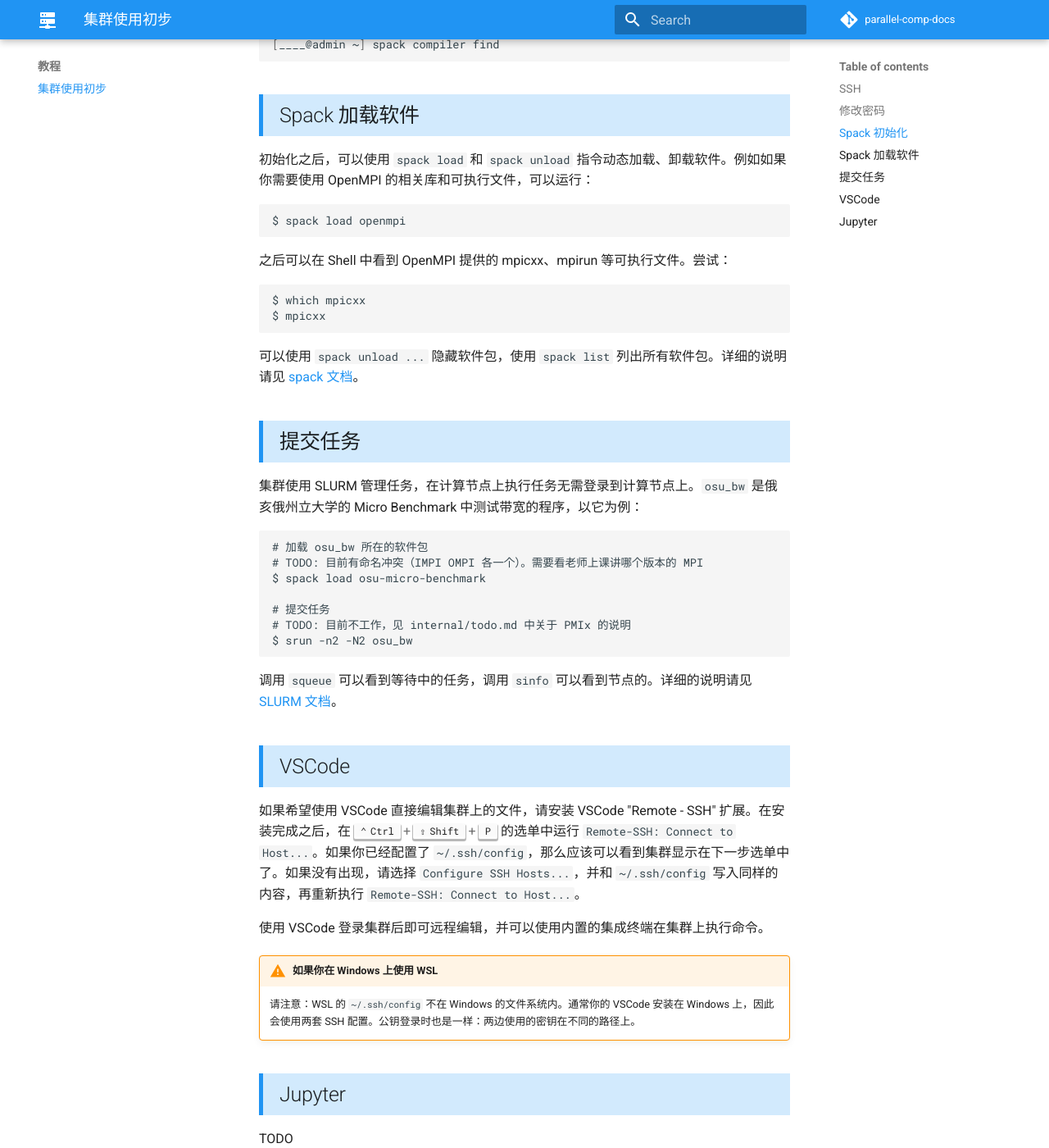
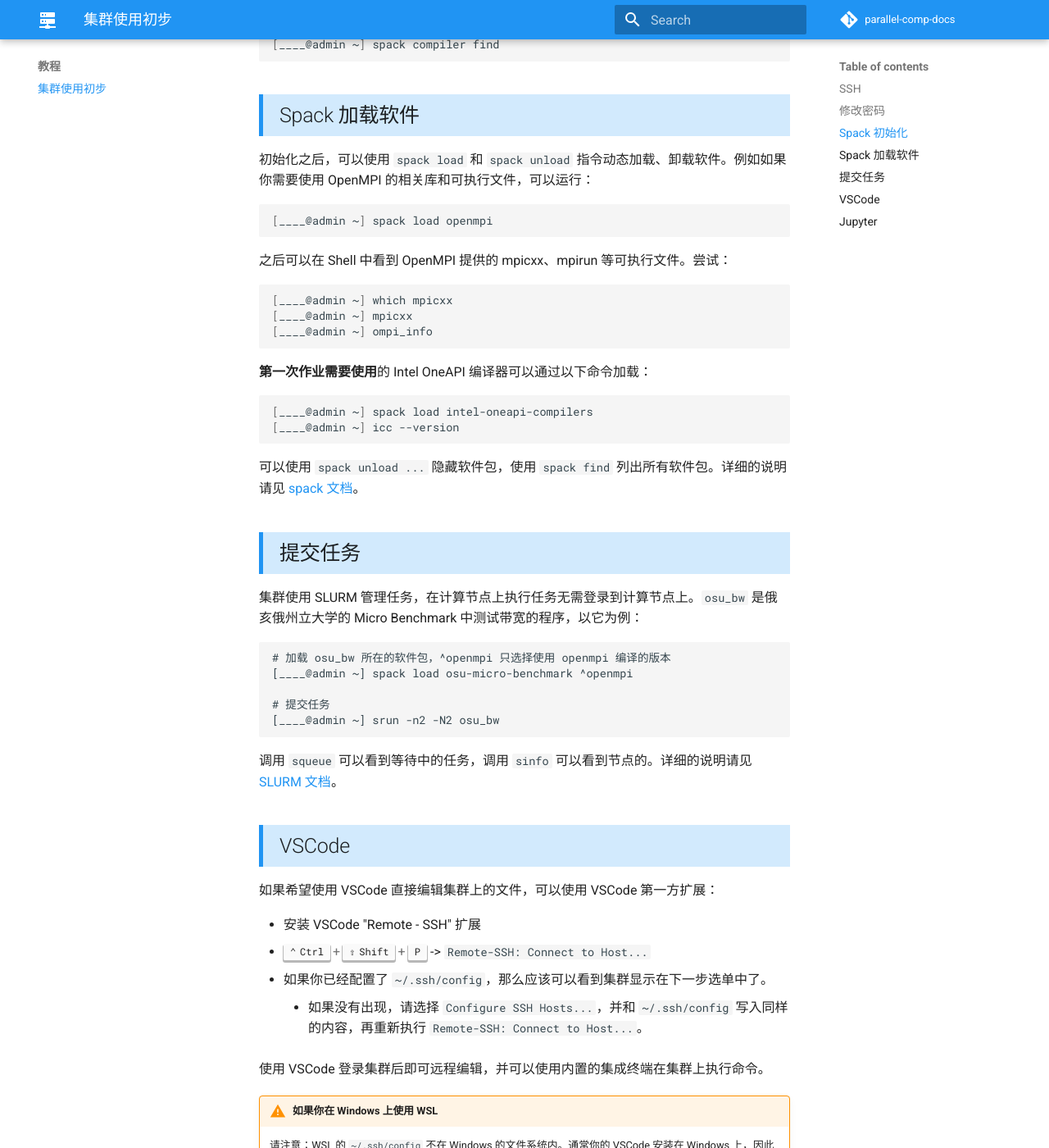
Before and after one commit to CircuitCoder/parallel-comp-docs, an MkDocs documentation site: the page built from docs/intro.md, in a window 1280 px wide and 1400 px high, scrolled down 1298 px. Shown: the whole window at 82% size. Built offline with MkDocs 1.6.1 and Material for MkDocs 9.7.7, drawn with Linux system fonts in a browser that asks for light colours; comment, search, counter and statistics services are not loaded.

Commit message:
Updated intro

````diff
--- a/docs/intro.md
+++ b/docs/intro.md
@@ -44,7 +44,7 @@ Host parallel-comp
 Spack 在初次登录后需要进行一些设置：
 
 ```bash
-[____@admin ~] source /home/software/spack/share/spack/setup-env.sh
+[____@admin ~] source /home/software/spack/share/spack/setup-env.sh # 这一步可能会花一点时间
 [____@admin ~] spack load gcc@10.4.0
 [____@admin ~] spack compiler find
 ```
@@ -54,37 +54,48 @@ Spack 在初次登录后需要进行一些设置：
 初始化之后，可以使用 `spack load` 和 `spack unload` 指令动态加载、卸载软件。例如如果你需要使用 OpenMPI 的相关库和可执行文件，可以运行：
 
 ```bash
-$ spack load openmpi
+[____@admin ~] spack load openmpi
 ```
 
 之后可以在 Shell 中看到 OpenMPI 提供的 mpicxx、mpirun 等可执行文件。尝试：
 
 ```bash
-$ which mpicxx
-$ mpicxx
+[____@admin ~] which mpicxx
+[____@admin ~] mpicxx
+[____@admin ~] ompi_info
 ```
 
-可以使用 `spack unload ...` 隐藏软件包，使用 `spack list` 列出所有软件包。详细的说明请见 [spack 文档](https://spack.readthedocs.io/en/latest/command_index.html)。
+**第一次作业需要使用**的 Intel OneAPI 编译器可以通过以下命令加载：
+
+```bash
+[____@admin ~] spack load intel-oneapi-compilers
+[____@admin ~] icc --version
+```
+
+可以使用 `spack unload ...` 隐藏软件包，使用 `spack find` 列出所有软件包。详细的说明请见 [spack 文档](https://spack.readthedocs.io/en/latest/command_index.html)。
 
 ## 提交任务
 
 集群使用 SLURM 管理任务，在计算节点上执行任务无需登录到计算节点上。`osu_bw` 是俄亥俄州立大学的 Micro Benchmark 中测试带宽的程序，以它为例：
 
 ```
-# 加载 osu_bw 所在的软件包
-# TODO: 目前有命名冲突（IMPI OMPI 各一个）。需要看老师上课讲哪个版本的 MPI
-$ spack load osu-micro-benchmark
+# 加载 osu_bw 所在的软件包，^openmpi 只选择使用 openmpi 编译的版本
+[____@admin ~] spack load osu-micro-benchmark ^openmpi
 
 # 提交任务
-# TODO: 目前不工作，见 internal/todo.md 中关于 PMIx 的说明
-$ srun -n2 -N2 osu_bw
+[____@admin ~] srun -n2 -N2 osu_bw
 ```
 
 调用 `squeue` 可以看到等待中的任务，调用 `sinfo` 可以看到节点的。详细的说明请见 [SLURM 文档](https://slurm.schedmd.com/quickstart.html)。
 
 ## VSCode
 
-如果希望使用 VSCode 直接编辑集群上的文件，请安装 VSCode "Remote - SSH" 扩展。在安装完成之后，在 ++ctrl+shift+p++ 的选单中运行 `Remote-SSH: Connect to Host...`。如果你已经配置了 `~/.ssh/config`，那么应该可以看到集群显示在下一步选单中了。如果没有出现，请选择 `Configure SSH Hosts...`，并和 `~/.ssh/config` 写入同样的内容，再重新执行 `Remote-SSH: Connect to Host...`。
+如果希望使用 VSCode 直接编辑集群上的文件，可以使用 VSCode 第一方扩展：
+
+- 安装 VSCode "Remote - SSH" 扩展
+- ++ctrl+shift+p++ -> `Remote-SSH: Connect to Host...`
+- 如果你已经配置了 `~/.ssh/config`，那么应该可以看到集群显示在下一步选单中了。
+  - 如果没有出现，请选择 `Configure SSH Hosts...`，并和 `~/.ssh/config` 写入同样的内容，再重新执行 `Remote-SSH: Connect to Host...`。
 
 使用 VSCode 登录集群后即可远程编辑，并可以使用内置的集成终端在集群上执行命令。
 
--- a/mkdocs.yml
+++ b/mkdocs.yml
@@ -23,6 +23,7 @@ extra_css:
   - styles/index.css
 
 markdown_extensions:
+  - mdx_truly_sane_lists
   - pymdownx.emoji:
       emoji_index: !!python/name:materialx.emoji.twemoji
       emoji_generator: !!python/name:materialx.emoji.to_svg
--- a/requirements.txt
+++ b/requirements.txt
@@ -7,6 +7,7 @@ idna==3.4
 Jinja2==3.1.2
 Markdown==3.3.7
 MarkupSafe==2.1.2
+mdx-truly-sane-lists==1.3
 mergedeep==1.3.4
 mkdocs==1.4.2
 mkdocs-material==9.1.0
````
Also changed, not shown: docs/index.md (+2 -2 lines).
